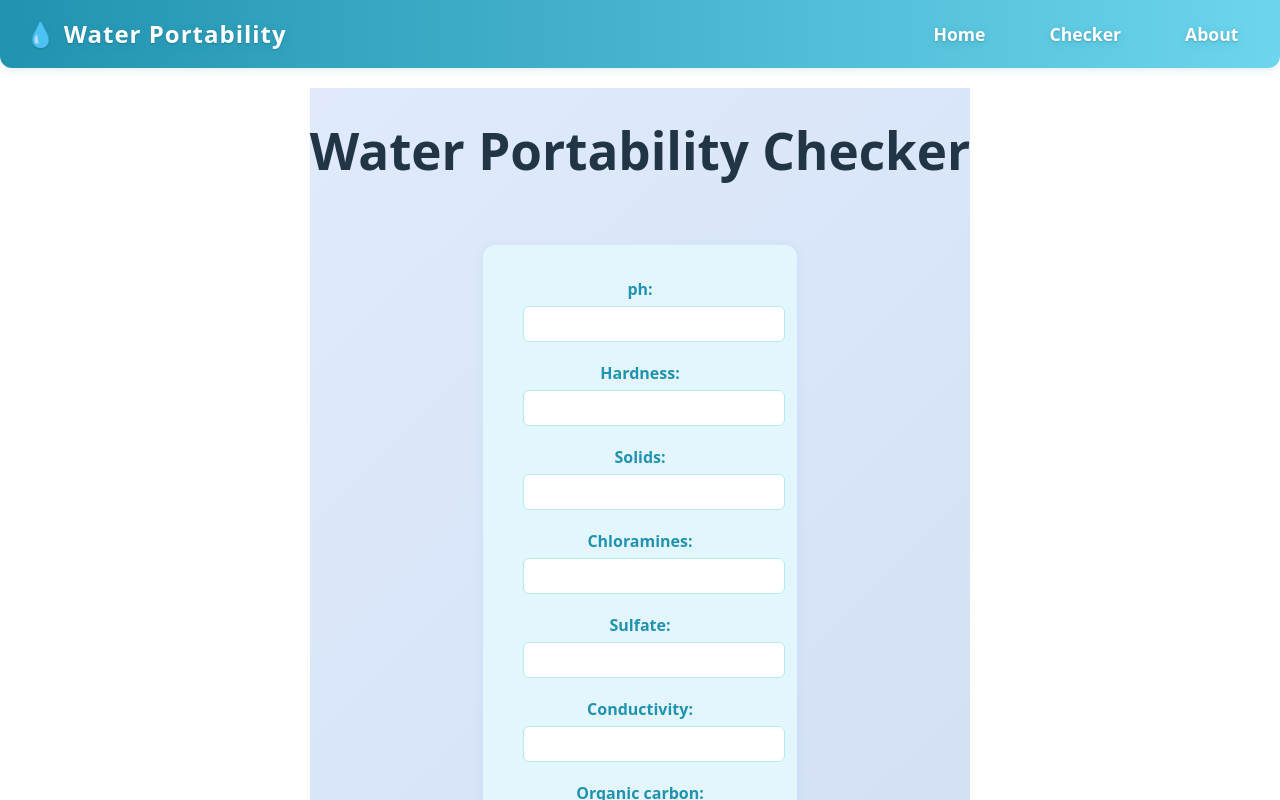
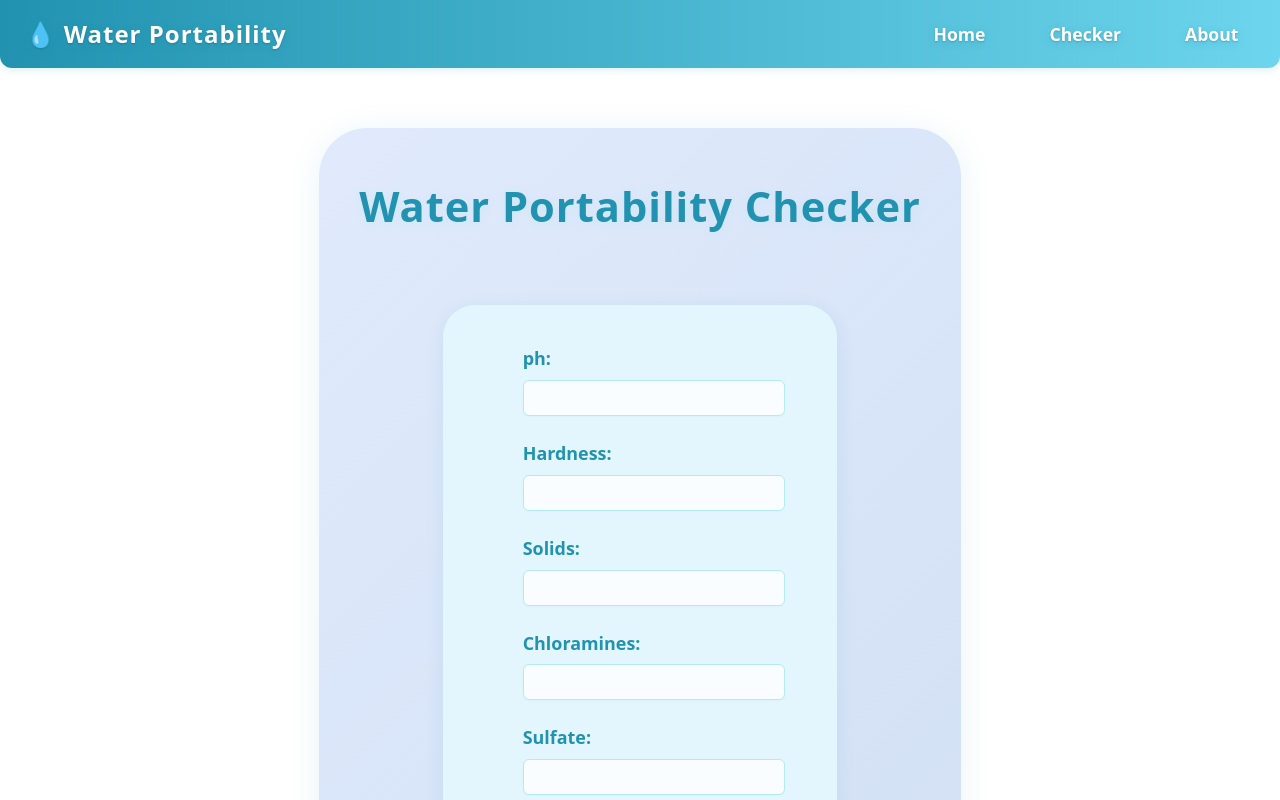
Before and after one commit to HarshavardhanKurtkoti/water_portability_front_end, a React (Vite) app: page / in a window 1280 px wide. Shown: the top 800 px of the page. Built offline with nearby package versions, Linux system fonts and the light colour scheme.

Commit message:
modified:   src/App.css

```diff
--- a/src/App.css
+++ b/src/App.css
@@ -108,15 +108,24 @@
 
 /* Water Form Styles */
 .water-form {
-  background: #e3f6fd; /* Light blue background */
-  padding: 2rem 2.5rem;
-  border-radius: 12px;
-  box-shadow: 0 2px 12px rgba(33, 147, 176, 0.08);
-  max-width: 420px;
-  margin: 2rem auto;
+  background: #e3f6fd;
+  padding: 2.5rem 5rem;
+  border-radius: 32px;
+  box-shadow: 0 4px 18px rgba(33, 147, 176, 0.10);
+  max-width: 700px;
+  margin: 2.5rem auto 0 auto;
   display: flex;
   flex-direction: column;
-  gap: 1.2rem;
+  gap: 1.5rem;
+  color: #1a2a33;
+  font-size: 1.12rem;
+}
+
+.form-group {
+  display: flex;
+  flex-direction: column;
+  align-items: flex-start;
+  gap: 0.2rem;
 }
 
 .form-group label {
@@ -133,11 +142,35 @@
   border-radius: 6px;
   font-size: 1rem;
   outline: none;
-  transition: border 0.2s;
+  color: #1a2a33;
+  background: #fafdff;
+  box-shadow: 0 1px 2px rgba(33,147,176,0.04);
+  transition: border 0.2s, box-shadow 0.2s;
 }
 
 .form-group input:focus {
   border: 1.5px solid #2193b0;
+  box-shadow: 0 0 0 2px #b2ebf2;
+}
+
+.form-group input.error {
+  border: 1.5px solid #e57373;
+  background: #fff6f6;
+}
+
+.form-group .helper-text {
+  font-size: 0.92rem;
+  color: #888;
+  margin-top: 0.1rem;
+  margin-left: 2px;
+}
+
+.form-group .error-text {
+  font-size: 0.92rem;
+  color: #e57373;
+  margin-top: 0.1rem;
+  margin-left: 2px;
+  font-weight: 500;
 }
 
 .water-form button[type="submit"] {
@@ -150,10 +183,14 @@
   font-size: 1.1rem;
   cursor: pointer;
   transition: background 0.2s;
+  box-shadow: 0 2px 8px rgba(33, 147, 176, 0.10);
+  letter-spacing: 0.5px;
 }
 
-.water-form button[type="submit"]:hover {
+.water-form button[type="submit"]:hover, .water-form button[type="submit"]:focus {
   background: linear-gradient(90deg, #6dd5ed 0%, #2193b0 100%);
+  transform: translateY(-2px) scale(1.03);
+  box-shadow: 0 4px 16px rgba(33, 147, 176, 0.18);
 }
 
 .app-background {
@@ -164,6 +201,23 @@
   align-items: center;
   justify-content: flex-start;
   padding-bottom: 3rem;
+  color: #1a2a33;
+  border-radius: 48px;
+  margin: 2.5rem auto 0 auto;
+  max-width: 900px;
+  box-shadow: 0 4px 32px rgba(33, 147, 176, 0.10);
+}
+
+h1 {
+  font-size: 2.6em;
+  line-height: 1.1;
+  margin-top: 3.5rem;
+  margin-bottom: 2.2rem;
+  color: #2193b0;
+  text-shadow: 0 2px 8px #b2ebf255;
+  letter-spacing: 1px;
+  padding-left: 2.5rem;
+  padding-right: 2.5rem;
 }
 
 .loader {
@@ -181,3 +235,26 @@
   0% { transform: rotate(0deg);}
   100% { transform: rotate(360deg);}
 }
+
+.error {
+  color: #e57373;
+  background: #fff6f6;
+  border: 1px solid #ffcdd2;
+  border-radius: 6px;
+  padding: 0.7rem 1rem;
+  margin: 1rem auto;
+  max-width: 420px;
+  font-weight: 500;
+  font-size: 1.05rem;
+  box-shadow: 0 2px 8px #ffcdd255;
+}
+
+.result {
+  background: #e0f7fa;
+  border: 1px solid #b2ebf2;
+  border-radius: 8px;
+  padding: 1.2rem 1.5rem;
+  margin: 1.5rem auto;
+  max-width: 420px;
+  box-shadow: 0 2px 8px #b2ebf255;
+}
```
